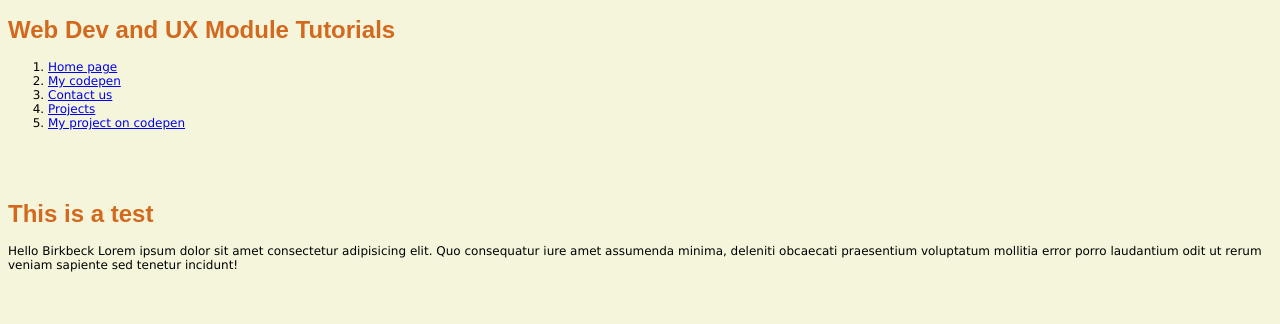
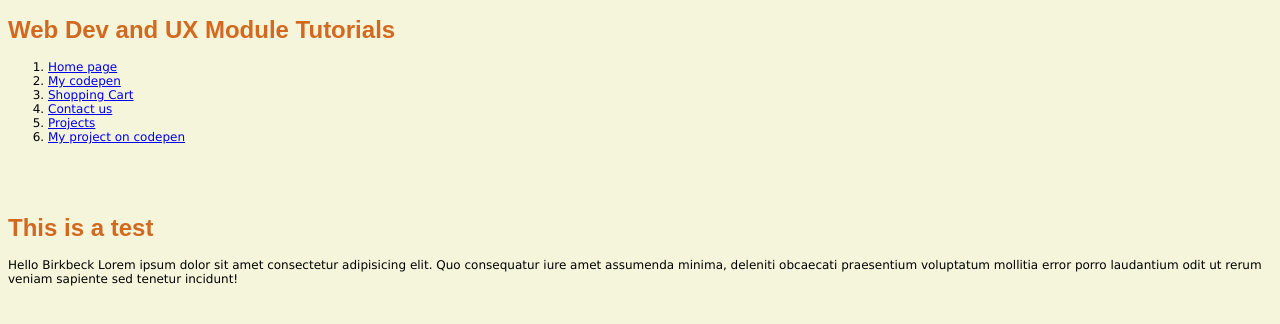
Before and after one commit to souadslyman/Birkbeck_Class1, a plain HTML site: page index.html in a window 1280 px wide. Drawn offline with Linux system fonts and the light colour scheme; a script that the page names is missing.

Commit message:
cart changes

```diff
--- a/index.html
+++ b/index.html
@@ -20,6 +20,7 @@
 <ol>
 <li><a href="index.html"> Home page </a></li>
 <li><a href="https://codepen.io/SouadS/pen/vYyzZPE"> My codepen </a><br></li>
+<li><a href="ShoppingCart2.html"> Shopping Cart </a><br></li>
 <li><a href="contactus.html"> Contact us </a><br></li>
 <li><a href="projects.html"> Projects </a><br></li>
 <li><a href="https://codepen.io/SouadS/pen/poNPEwm"> My project on codepen </a><br></li><br>
```
